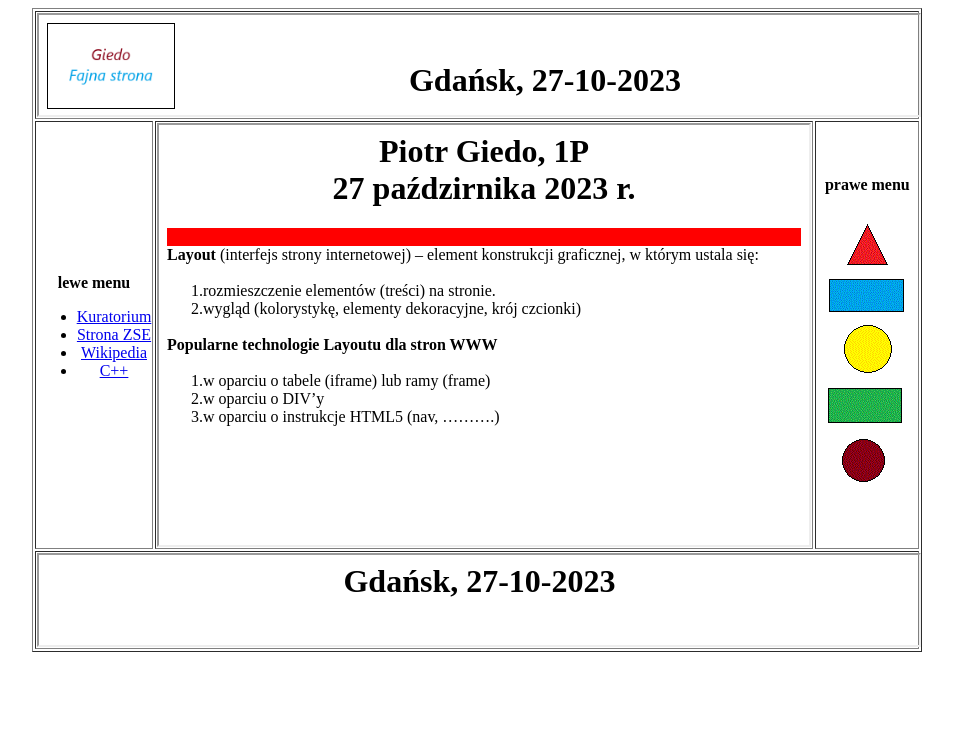
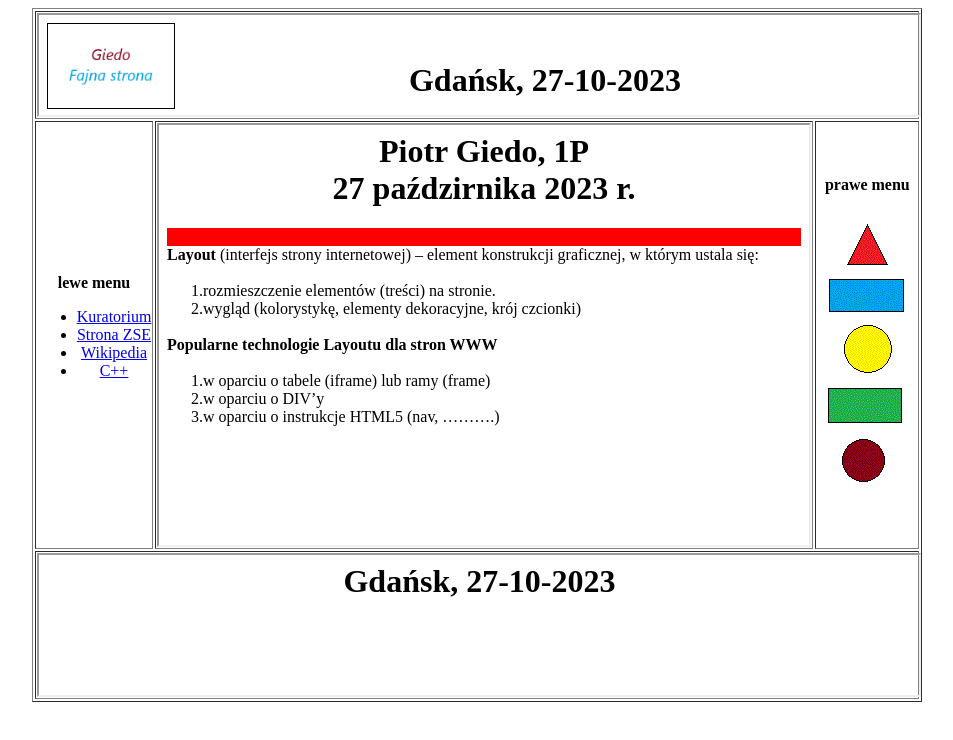
Before and after one commit to 24Piotr/z12, a plain HTML site: page index.html in a window 1280 px wide. Shown: the whole page, without its empty margins (163-1116 px from the left). Drawn offline with Linux system fonts and the light colour scheme.

Commit message:
Update index.html

```diff
--- a/index.html
+++ b/index.html
@@ -48,7 +48,7 @@
 
 <tr>
 <td colspan="3">
-<iframe scrolling="no" width=100% height=90 name="obszar_stopka" src="stopka_giedo.html" border="0"></iframe>
+<iframe scrolling="no" width=100% height=140 name="obszar_stopka" src="stopka_giedo.html" border="0"></iframe>
 </td>
 </tr>
 
```
